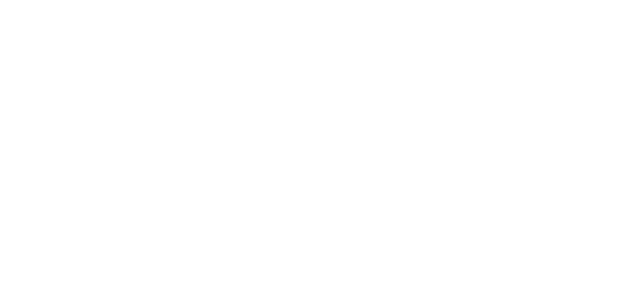
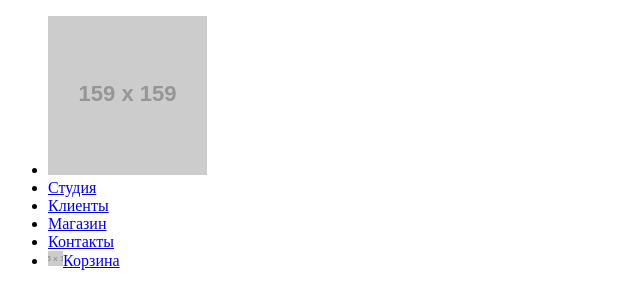
Before and after one commit to Alice2506/228536-nerds-30, a plain HTML site: page index.html in a window 1280 px wide. Shown: the whole page, without its empty margins (0-640 px from the left). Drawn offline with Linux system fonts and the light colour scheme; placeholder pictures from the web are drawn by us.

Commit message:
Разметка шапки с навигацией
Разметка шапки с навигацией

```diff
--- a/index.html
+++ b/index.html
@@ -5,6 +5,18 @@
     <title>HTML Academy: Нёрдс</title>
   </head>
   <body>
+    <header>
+      <nav>
+        <ul>
+          <li><img src="https://via.placeholder.com/159.87x65.02" alt=""></li>
+          <li><a href="blank.html">Студия</a></li>
+          <li><a href="blank.html">Клиенты</a></li>
+          <li><a href="catalog.html">Магазин</a></li>
+          <li><a href="blank.html">Контакты</a></li>
+          <li><a href="blank.html"><img src="https://via.placeholder.com/15x15" alt="">Корзина</a></li>
+        </ul>
+      </nav>
+    </header>
 
 
 
```
